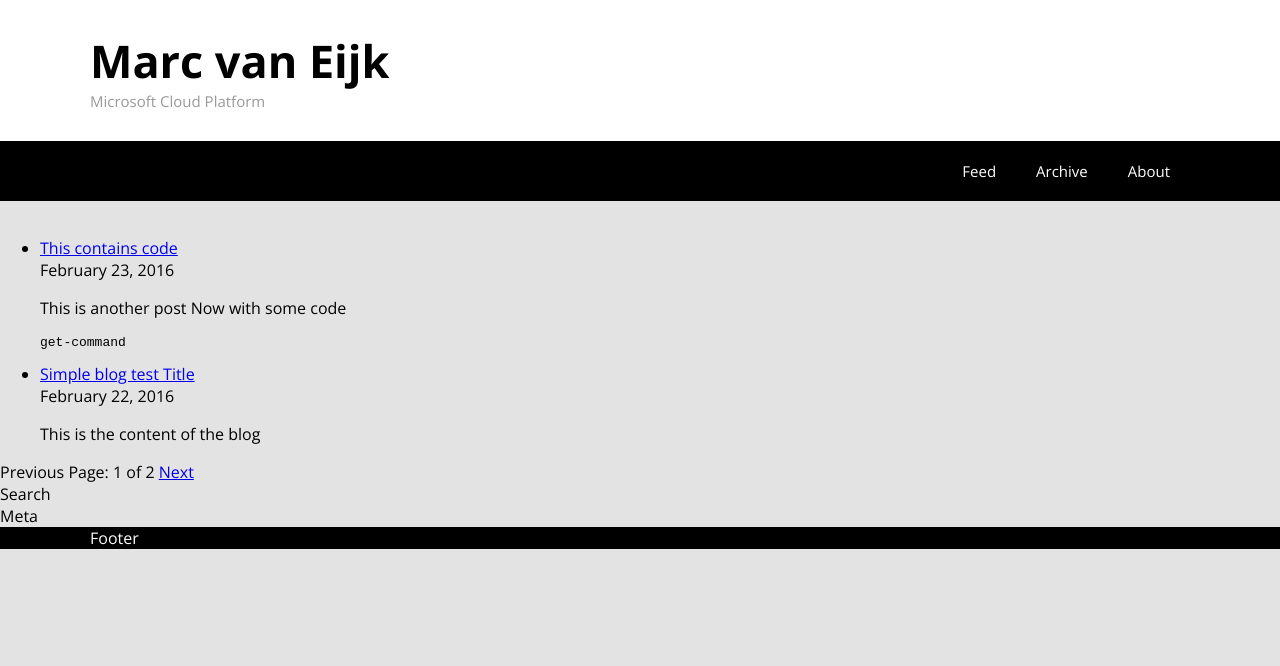
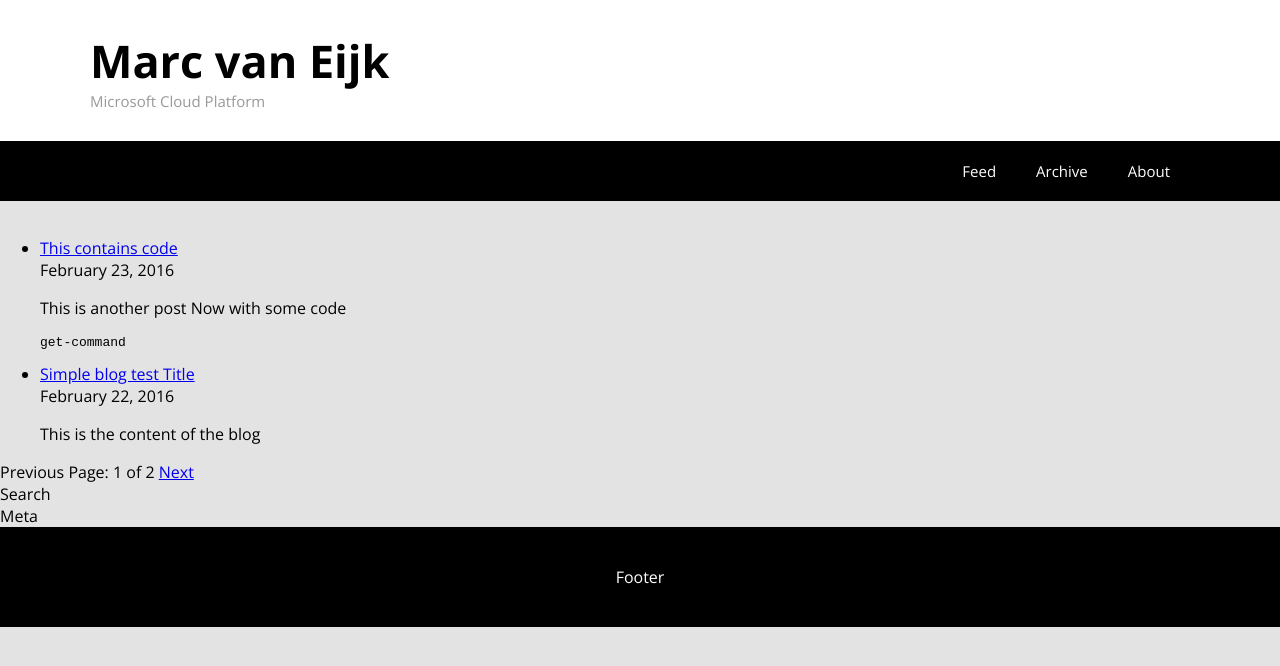
Before and after one commit to marcvaneijkdemo/marcvaneijkdemo.github.io, a Jekyll site: the page built from index.html, in a window 1280 px wide. Shown: the top 666 px of the page. Built offline with Jekyll 4.4.1, drawn with Linux system fonts in a browser that asks for light colours; the list of posts is cut into pages by our own code.

Commit message:
Update footer.css

```diff
--- a/css/footer.css
+++ b/css/footer.css
@@ -1,3 +1,6 @@
 .siteFooter {
-color: white;
+font-size: 16px;
+color: #ffffff;
+text-align: center;
+line-height: 100px;
 }
```
